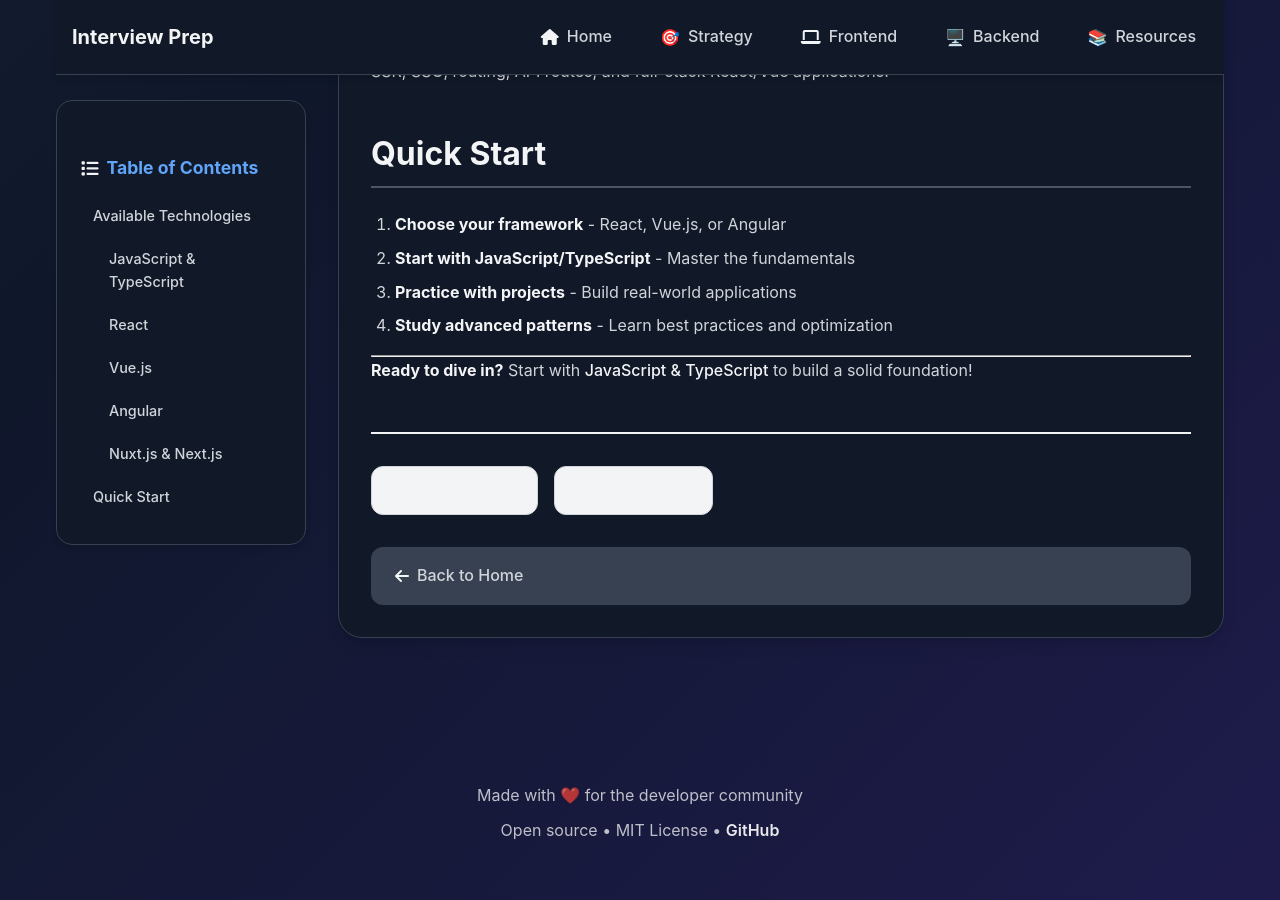
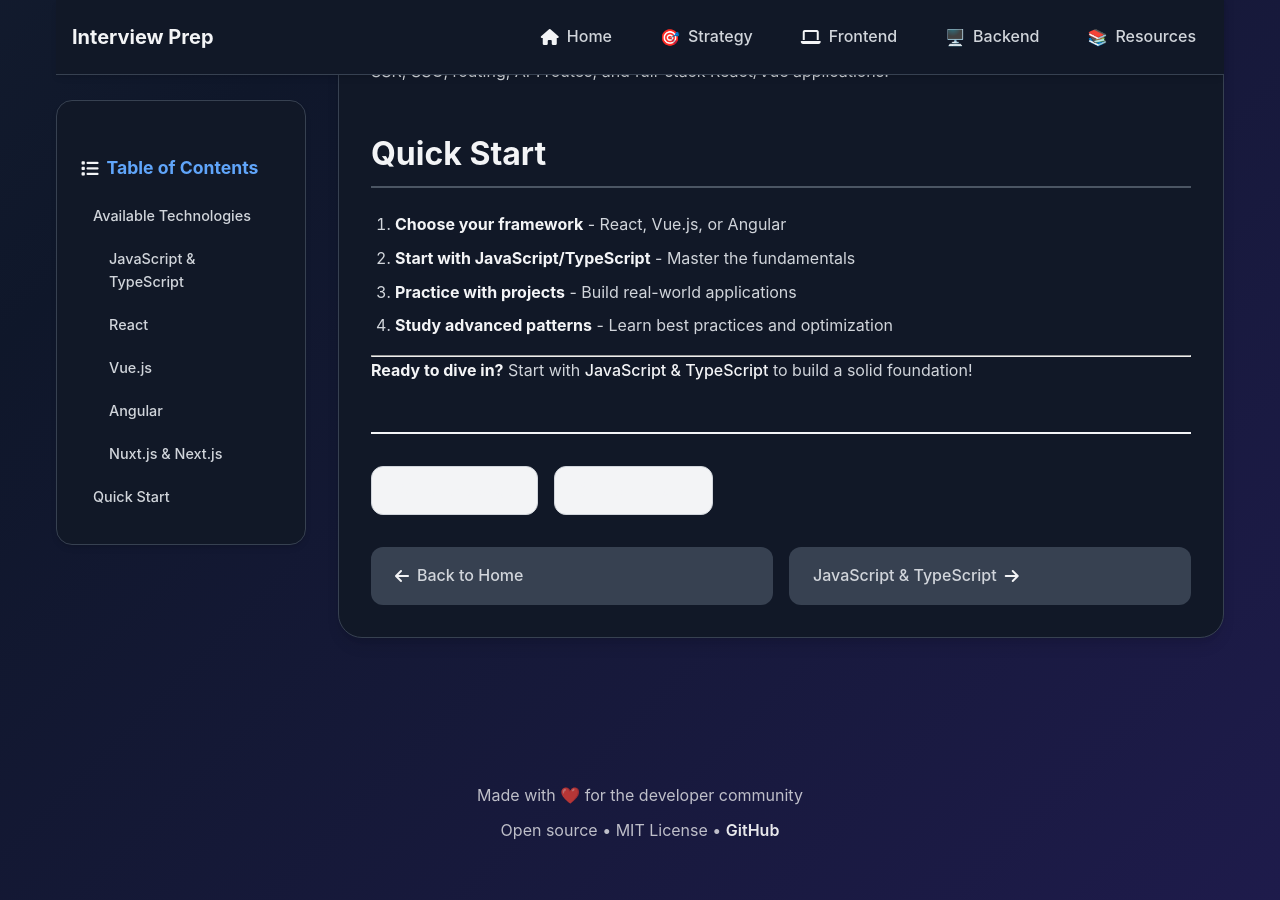
Before and after one commit to saadbinzia/full-stack-interview-preparation, a Jekyll site: the page built from docs/frontend/index.md, in a window 1280 px wide and 900 px high, scrolled down 1489 px. Built offline with Jekyll 4.4.1, drawn with Linux system fonts in a browser that asks for light colours.

```diff
--- a/_layouts/default.html
+++ b/_layouts/default.html
@@ -147,65 +147,79 @@
                                 <span>Back to Home</span>
                             </a>
 
-                            {% if page.url contains '/docs/frontend/' %}
-                                {% if page.url contains 'javascript-typescript' %}
+                            {% comment %} Frontend Development Navigation {% endcomment %}
+                            {% if page.url == '/docs/frontend/javascript-typescript/' %}
                                 <a href="{{ '/docs/frontend/react/' | relative_url }}" class="nav-link next">
                                     <span>React</span>
                                     <i class="fas fa-arrow-right"></i>
                                 </a>
-                                {% elsif page.url contains 'react' %}
+                            {% elsif page.url == '/docs/frontend/react/' %}
                                 <a href="{{ '/docs/frontend/vuejs/' | relative_url }}" class="nav-link next">
                                     <span>Vue.js</span>
                                     <i class="fas fa-arrow-right"></i>
                                 </a>
-                                {% elsif page.url contains 'vuejs' %}
+                            {% elsif page.url == '/docs/frontend/vuejs/' %}
                                 <a href="{{ '/docs/frontend/angular/' | relative_url }}" class="nav-link next">
                                     <span>Angular</span>
                                     <i class="fas fa-arrow-right"></i>
                                 </a>
-                                {% elsif page.url contains 'angular' %}
+                            {% elsif page.url == '/docs/frontend/angular/' %}
                                 <a href="{{ '/docs/frontend/nuxt-nextjs/' | relative_url }}" class="nav-link next">
                                     <span>Nuxt.js & Next.js</span>
                                     <i class="fas fa-arrow-right"></i>
                                 </a>
-                                {% elsif page.url contains 'nuxt-nextjs' %}
+                            {% elsif page.url == '/docs/frontend/nuxt-nextjs/' %}
                                 <a href="{{ '/docs/backend/python/' | relative_url }}" class="nav-link next">
                                     <span>Python</span>
                                     <i class="fas fa-arrow-right"></i>
                                 </a>
-                                {% endif %}
-                            {% elsif page.url contains '/docs/backend/' %}
-                                {% if page.url contains 'python' %}
+                            {% comment %} Backend Development Navigation {% endcomment %}
+                            {% elsif page.url == '/docs/backend/python/' %}
                                 <a href="{{ '/docs/backend/laravel/' | relative_url }}" class="nav-link next">
                                     <span>Laravel</span>
                                     <i class="fas fa-arrow-right"></i>
                                 </a>
-                                {% elsif page.url contains 'laravel' %}
+                            {% elsif page.url == '/docs/backend/laravel/' %}
                                 <a href="{{ '/docs/backend/system-design/' | relative_url }}" class="nav-link next">
                                     <span>System Design</span>
                                     <i class="fas fa-arrow-right"></i>
                                 </a>
-                                {% elsif page.url contains 'system-design' %}
+                            {% elsif page.url == '/docs/backend/system-design/' %}
                                 <a href="{{ '/docs/resources/learning-platforms/' | relative_url }}" class="nav-link next">
                                     <span>Learning Platforms</span>
                                     <i class="fas fa-arrow-right"></i>
                                 </a>
-                                {% endif %}
-                            {% elsif page.url contains '/docs/resources/' %}
-                                {% if page.url contains 'learning-platforms' %}
+                            {% comment %} Resources Navigation {% endcomment %}
+                            {% elsif page.url == '/docs/resources/learning-platforms/' %}
                                 <a href="{{ '/docs/resources/study-strategies/' | relative_url }}" class="nav-link next">
                                     <span>Study Strategies</span>
                                     <i class="fas fa-arrow-right"></i>
                                 </a>
-                                {% elsif page.url contains 'study-strategies' %}
+                            {% elsif page.url == '/docs/resources/study-strategies/' %}
                                 <a href="{{ '/docs/general/interview-strategy/' | relative_url }}" class="nav-link next">
                                     <span>Interview Strategy</span>
                                     <i class="fas fa-arrow-right"></i>
                                 </a>
-                                {% endif %}
-                            {% elsif page.url contains '/docs/general/' %}
+                            {% comment %} General Strategy Navigation {% endcomment %}
+                            {% elsif page.url == '/docs/general/interview-strategy/' %}
                                 <a href="{{ '/docs/frontend/javascript-typescript/' | relative_url }}" class="nav-link next">
                                     <span>JavaScript & TypeScript</span>
+                                    <i class="fas fa-arrow-right"></i>
+                                </a>
+                            {% comment %} Section Index Pages {% endcomment %}
+                            {% elsif page.url == '/docs/frontend/' %}
+                                <a href="{{ '/docs/frontend/javascript-typescript/' | relative_url }}" class="nav-link next">
+                                    <span>JavaScript & TypeScript</span>
+                                    <i class="fas fa-arrow-right"></i>
+                                </a>
+                            {% elsif page.url == '/docs/backend/' %}
+                                <a href="{{ '/docs/backend/python/' | relative_url }}" class="nav-link next">
+                                    <span>Python</span>
+                                    <i class="fas fa-arrow-right"></i>
+                                </a>
+                            {% elsif page.url == '/docs/resources/' %}
+                                <a href="{{ '/docs/resources/learning-platforms/' | relative_url }}" class="nav-link next">
+                                    <span>Learning Platforms</span>
                                     <i class="fas fa-arrow-right"></i>
                                 </a>
                             {% endif %}
```
Lines whose indentation alone changed are shown as unchanged.
